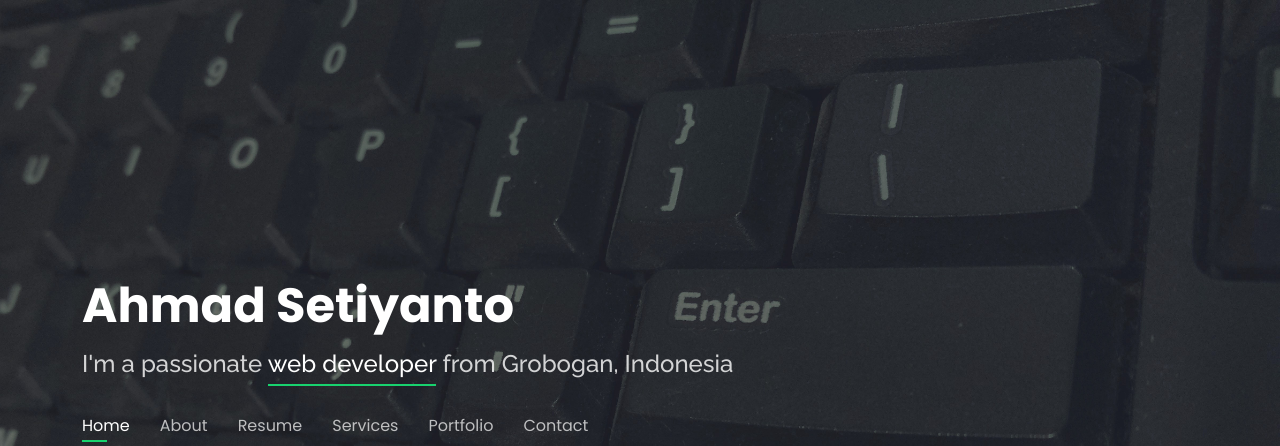
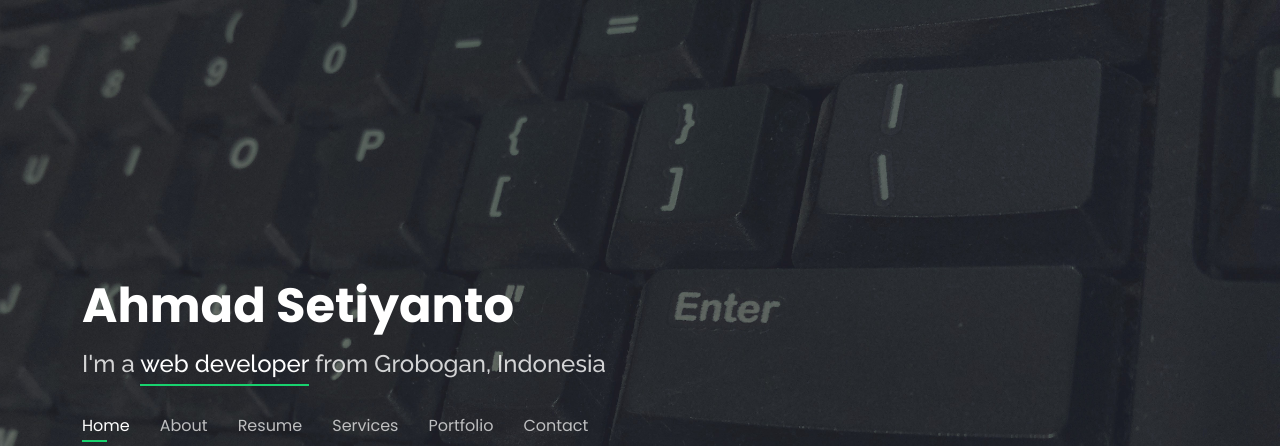
Before and after one commit to yatosdev/yatosdev.github.io, a plain HTML site: page index.html in a window 1280 px wide. Shown: the top 446 px of the page. Drawn offline with nearby package versions, Linux system fonts and the light colour scheme.

Commit message:
Update index.html
edit home text

```diff
--- a/index.html
+++ b/index.html
@@ -44,7 +44,7 @@
       <h1><a href="index.html">Ahmad Setiyanto</a></h1>
       <!-- Uncomment below if you prefer to use an image logo -->
       <!-- <a href="index.html" class="mr-auto"><img src="assets/img/logo.png" alt="" class="img-fluid"></a> -->
-      <h2>I'm a passionate <span>web developer</span> from Grobogan, Indonesia</h2>
+      <h2>I'm a <span>web developer</span> from Grobogan, Indonesia</h2>
 
       <nav id="navbar" class="navbar">
         <ul>
```
